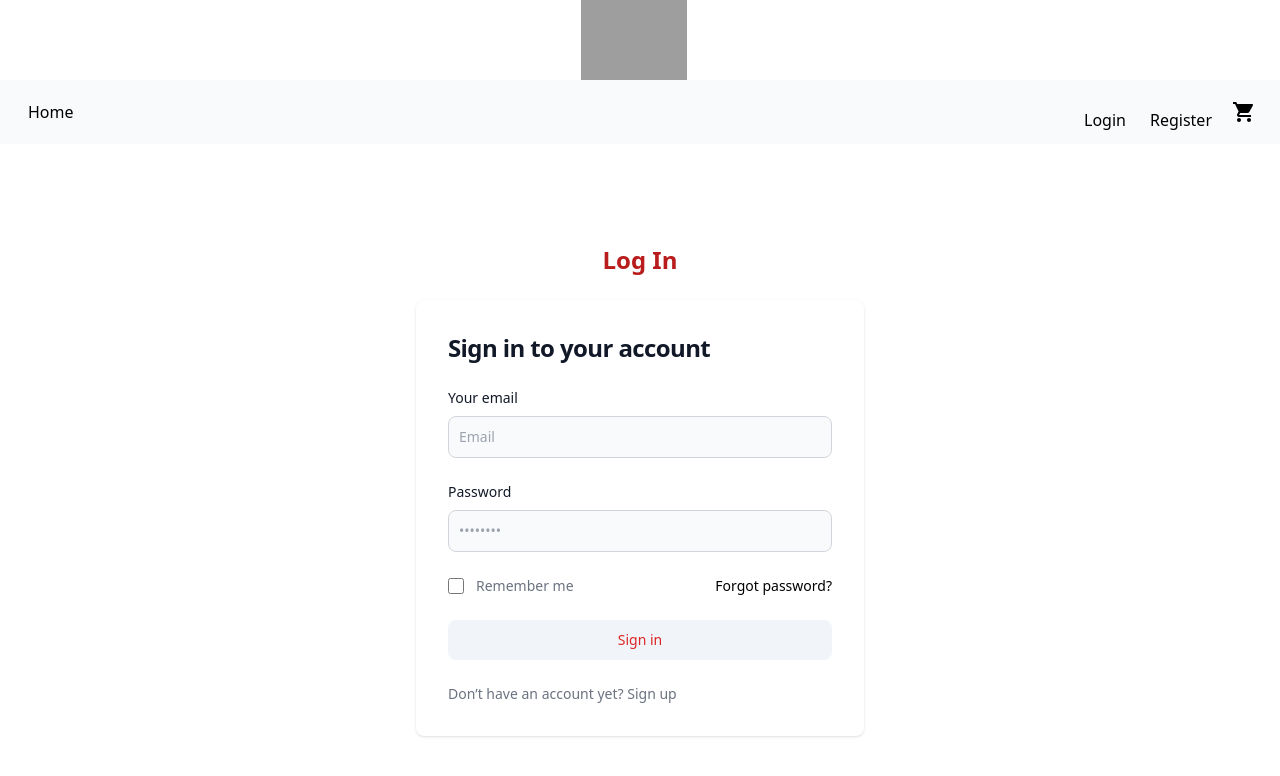
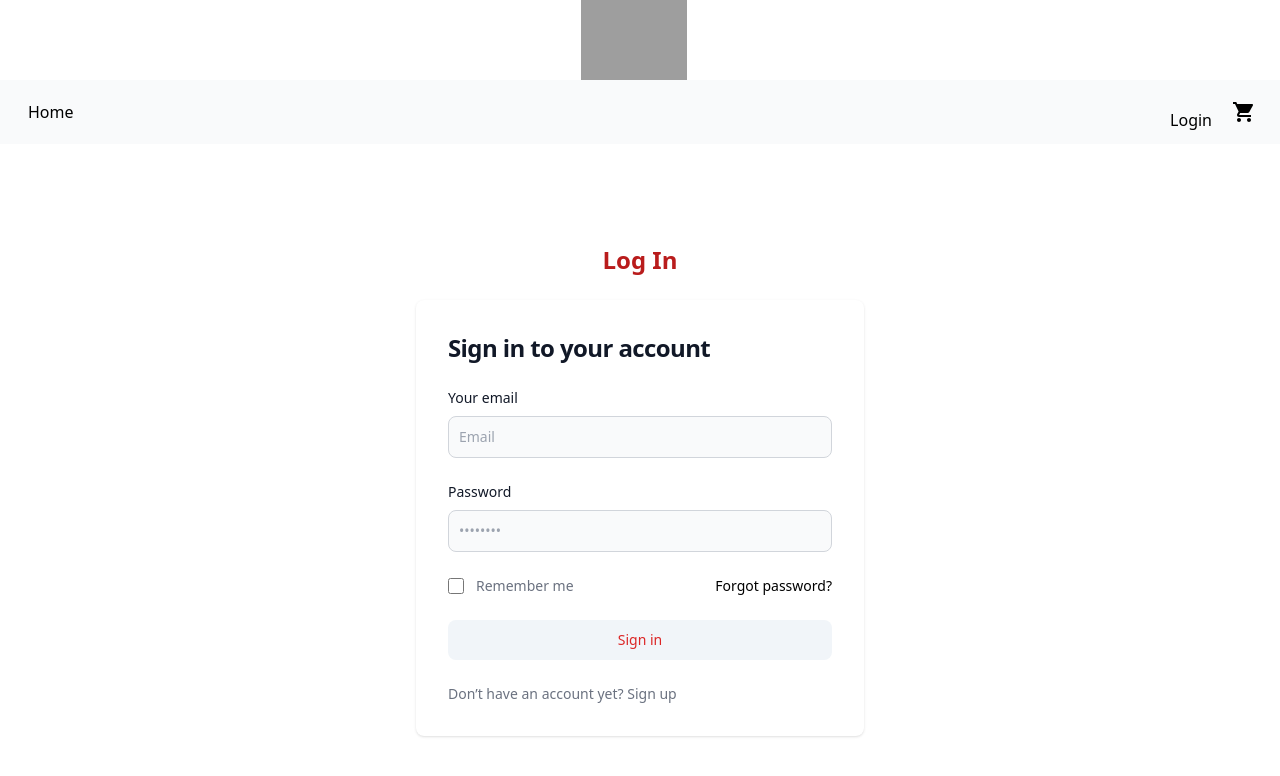
Before and after one commit to koraykoksal/react_ReduxToolkit_ShoppingApp, a React (Create React App) app: page /login in a window 1280 px wide. Shown: the top 776 px of the page. Built offline with nearby package versions, Linux system fonts and the light colour scheme; grey boxes are pictures that could not be loaded.

Commit message:
setuser adn SetDelUser dispatch

```diff
--- a/src/components/Navs.jsx
+++ b/src/components/Navs.jsx
@@ -1,11 +1,17 @@
 import * as React from 'react';
 import { Link, useNavigate } from 'react-router-dom';
 import Rozet from './Rozet';
+import { useDispatch, useSelector } from 'react-redux';
+import { setDelUser } from '../feature/autSlice';
 
 
 function Navs() {
   const [anchorElNav, setAnchorElNav] = React.useState(null);
   const [anchorElUser, setAnchorElUser] = React.useState(false);
+
+  const user = useSelector((state)=>state.auth.user)
+
+  const dispatch = useDispatch()
 
   const handleOpenNavMenu = (event) => {
     setAnchorElNav(event.currentTarget);
@@ -54,12 +60,16 @@ function Navs() {
                   </ul>
 
                   <ul className='flex justify-center items-end'>
-                    <li>
+                    {user?.email &&(<li>
+                      <Link className='text-md hover:bg-slate-200 hover:rounded-sm p-3' onClick={()=>dispatch(setDelUser())}>Logout</Link>
+                      </li>)}
+
+                    {!user?.email &&(<li>
                       <Link className='text-md hover:bg-slate-200 hover:rounded-sm p-3' to='/login'>Login</Link>
                       </li>
-                      <li>
-                      <Link className='text-md hover:bg-slate-200 hover:rounded-sm p-3' to="/register">Register</Link>
-                      </li>
+                      )}
+
+
                     <li>
                       <Link to="/basket"><Rozet/></Link>
                     </li>
--- a/src/feature/autSlice.jsx
+++ b/src/feature/autSlice.jsx
@@ -14,12 +14,14 @@ reducers:{
     // buradaki setUser fonc. initialState içindeki userı update edecek.
     setuser:(state,action)=>{
         state.user=action.payload
+    },
+    setDelUser:(state)=>{
+        state.user=""
     }
-
 }
 
 })
 
-export const {setuser} = authSlice.actions
+export const {setuser,setDelUser} = authSlice.actions
 
 export default authSlice.reducer
--- a/src/pages/Login.jsx
+++ b/src/pages/Login.jsx
@@ -1,7 +1,27 @@
 import React from 'react'
 import { Link } from 'react-router-dom'
+import { useState } from 'react'
+import { useDispatch } from 'react-redux'
+import { setuser } from '../feature/autSlice'
+import { useNavigate } from "react-router-dom"
 
 export const Login = () => {
+
+  const [email, setemail] = useState("")
+  const [password, setpassword] = useState("")
+
+  const navi = useNavigate()
+
+  const dispatch=useDispatch()
+
+  const handleSubmit=(e)=>{
+    e.preventDefault()
+    dispatch(setuser({email,password}))
+    navi('/')
+
+  }
+
+
 
   return (
 
@@ -16,7 +36,7 @@ export const Login = () => {
         <h1 className="text-xl font-bold leading-tight tracking-tight text-gray-900 md:text-2xl dark:text-white">
           Sign in to your account
         </h1>
-        <form className="space-y-4 md:space-y-6" action="#">
+        <form className="space-y-4 md:space-y-6" action="#" onSubmit={handleSubmit}>
           <div>
             <label
               htmlFor="email"
@@ -31,6 +51,7 @@ export const Login = () => {
               className="bg-gray-50 border border-gray-300 text-gray-900 sm:text-sm rounded-lg focus:ring-primary-600 focus:border-primary-600 block w-full p-2.5 dark:bg-gray-700 dark:border-gray-600 dark:placeholder-gray-400 dark:text-white dark:focus:ring-blue-500 dark:focus:border-blue-500"
               placeholder="Email"
               required=""
+              onChange={(e)=>setemail(e.target.value)}
             />
           </div>
           <div>
@@ -47,6 +68,7 @@ export const Login = () => {
               placeholder="••••••••"
               className="bg-gray-50 border border-gray-300 text-gray-900 sm:text-sm rounded-lg focus:ring-primary-600 focus:border-primary-600 block w-full p-2.5 dark:bg-gray-700 dark:border-gray-600 dark:placeholder-gray-400 dark:text-white dark:focus:ring-blue-500 dark:focus:border-blue-500"
               required=""
+              onChange={(e)=>setpassword(e.target.value)}
             />
           </div>
           <div className="flex items-center justify-between">
```
